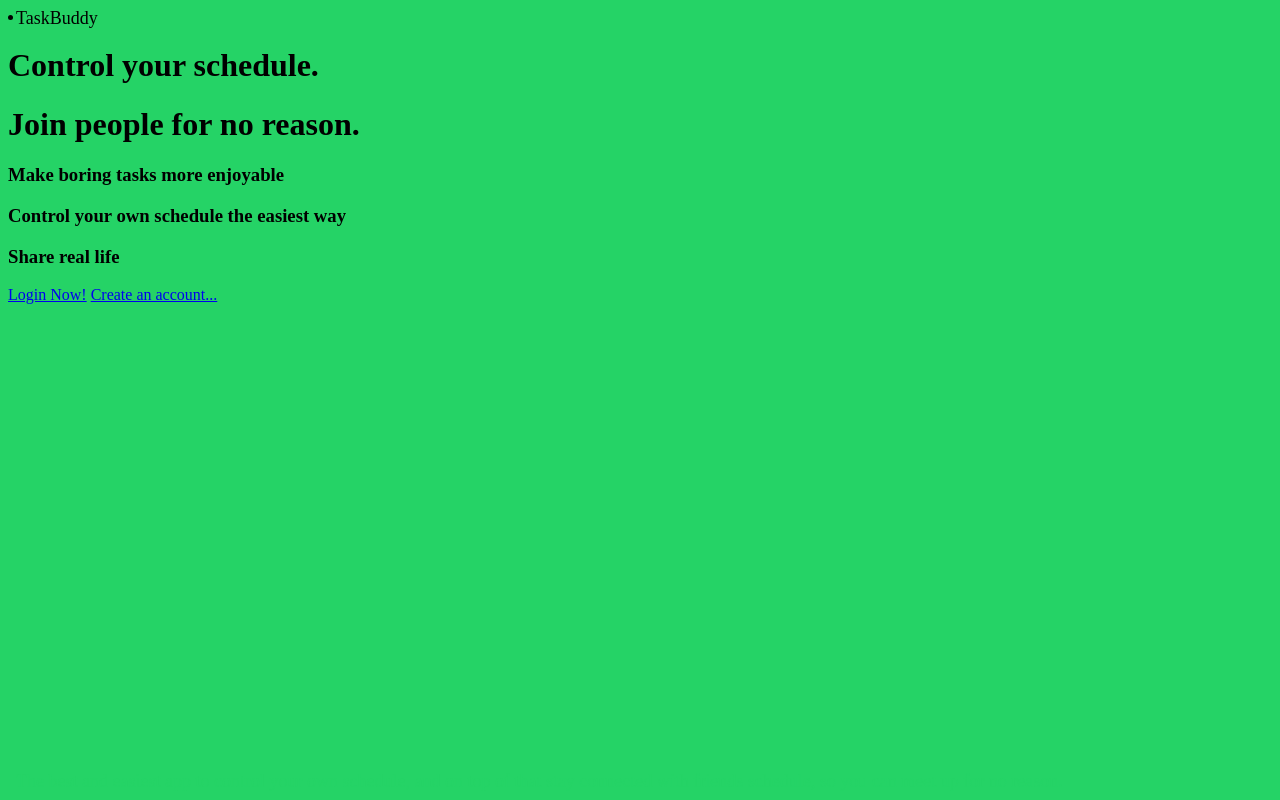
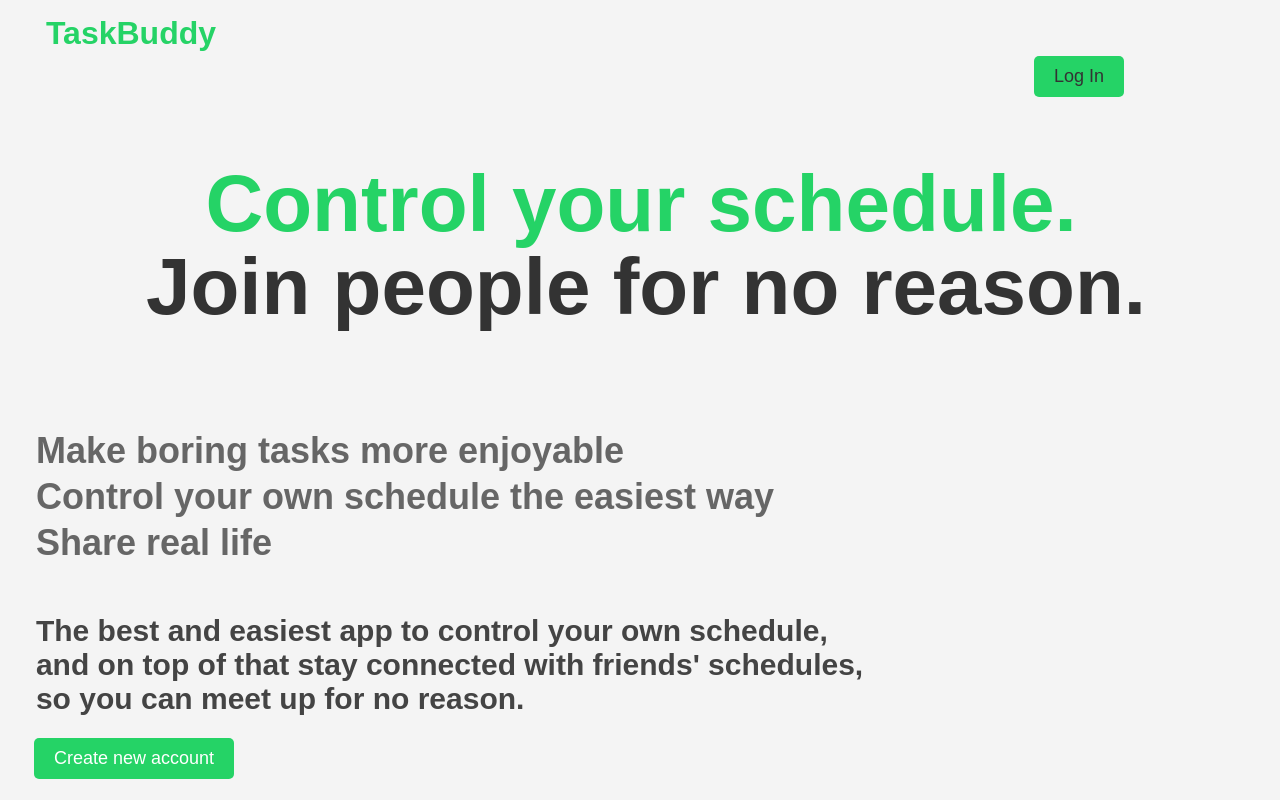
Before and after one commit to gabrielbressanelli/APPDEVII, a Django app: page / in a window 1280 px wide. Run offline with Django 4.2, Linux system fonts and the light colour scheme.

Commit message:
changes on the css, plus new index

```diff
--- a/django_projects/mysite/tasks/static/tasks/index.css
+++ /dev/null
@@ -1,29 +0,0 @@
-body {
-  background-color: #25d366;
-      }
-
-.container {
-position: relative;
-}
-
-.topleft {
-position: absolute;
-top: 8px;
-left: 16px;
-font-size: 18px;
-}
-
-.bottomleft {
-position: absolute;
-color:#25d366;
-bottom: 8px;
-left: 16px;
-font-size: 18px;
-}
-
-.tittle{
-position: center;
-color: #25d366;
-font-size: 100px;
-padding: 100 100 100 100;
-}
--- a/django_projects/mysite/tasks/static/tasks/loginstyle.css
+++ b/django_projects/mysite/tasks/static/tasks/loginstyle.css
@@ -52,7 +52,7 @@ body {
         }
 
         button:hover {
-            background-color: #25d366;
+            background-color: #128c7e;
         }
 
         .error-message {
--- /dev/null
+++ b/django_projects/mysite/tasks/static/tasks/open.css
@@ -0,0 +1,89 @@
+body {
+    font-family: 'Arial', sans-serif;
+    background-color: #f4f4f4; /* Light gray background */
+    margin: 0;
+    padding: 0;
+    display: flex;
+    flex-direction: column;
+    align-items: center;
+    justify-content: center;
+    height: 100vh; /* Full viewport height */
+  }
+
+.container {
+    max-width: 100%;
+    margin: 1; /* Center container horizontally */
+}
+
+.logo {
+    font-size: 32px;
+    font-weight: bold;
+    color: #25d366; /* TaskBuddy color */
+    padding: 10px 1px 1px 12px;
+    line-height: 4px;
+}
+
+.feature-title {
+    font-size: 80px;
+    font-weight: bold;
+    padding: 30px 10px 2px 12px;
+    text-align: center;
+    line-height: 45px;
+    color: #25d366; /* TaskBuddy color */
+}
+
+.feature-title2 {
+    font-size: 80px;
+    font-weight: bold;
+    padding: 1px 100px 100px 12px;
+    text-align: center;
+    line-height: 10px;
+    margin-left: 100px;
+    color: #333; /* Dark color */
+}
+
+.feature-description {
+    font-size: 36px;
+    color: #666; /* Medium gray color */
+    line-height: 10px;
+    padding-left: 2px;
+
+}
+
+.app-description {
+    font-size: 30px;
+    color: #444; /* Slightly darker gray color */
+    margin: 2px;
+    padding-top: 30px;
+}
+
+.create-button {
+    display: inline-block;
+    padding: 10px 20px;
+    font-size: 18px;
+    text-align: center;
+    text-decoration: none;
+    color: #fff;
+    background-color: #25d366; /* TaskBuddy color */
+    border-radius: 5px;
+    margin-top: 20px;
+}
+
+.create-button1 {
+    display: inline-block;
+    padding: 10px 20px;
+    font-size: 18px;
+    text-align: center;
+    text-decoration: none;
+    color: #333;
+    background-color: #25d366; /* TaskBuddy color */
+    border-radius: 5px;
+    margin-top: 20px;
+    margin-left: 1000px;
+}
+.create-button:hover {
+    background-color: #128c7e; /* Darker green on hover */
+}
+.create-button1:hover {
+    background-color: #128c7e; /* Darker green on hover */
+}
--- a/django_projects/mysite/tasks/templates/tasks/index.html
+++ b/django_projects/mysite/tasks/templates/tasks/index.html
@@ -4,33 +4,30 @@
 <head>
     <title>TaskBuddy</title>
     {% load static %}
-    <link rel="stylesheet" type="text/css" href="{% static 'tasks/index.css' %}">
+    <link rel="stylesheet" type="text/css" href="{% static 'tasks/open.css' %}">
 </head>
 <body>
-    <div class="postion">
-    <div class="topleft">TaskBuddy</div>
+
+    <div class="container">
+        <div class="logo">TaskBuddy</div>
+        <a class='create-button1' href="{% url 'login' %}">Log In</a>
+
+        <h1 class="feature-title">Control your schedule.</h1>
+        <h1 class="feature-title2">Join people for no reason.</h1>
+
+        <h3 class="feature-description">Make boring tasks more enjoyable</h3>
+        <h3 class="feature-description">Control your own schedule the easiest way</h3>
+        <h3 class="feature-description">Share real life</h3>
+
+        <h4 class="app-description">
+            The best and easiest app to control your own schedule,<br>
+            and on top of that stay connected with friends' schedules, <br>
+            so you can meet up for no reason.<br>
+        </h4>
+
+
+
+        <a class='create-button' href="{% url 'register' %}">Create new account</a>
     </div>
-
-    <li></li>
-
-    <h1 class="'tittle">Control your schedule.</h1>
-    <h1 class="tittleb">Join people for no reason.</h1>
-
-    <h3 class="explain">Make boring tasks more enjoyable</h3>
-    <h3 class="explain">Control your own schedule the easiest way</h3>
-    <h3 class="explain">Share real life</h3>
-
-    <div class="postion">
-    <div class="bottomleft">
-        The best and easiest app to control your own schedule,
-        and on top of that stay connected with friends schedule,
-        so you can meet up for no reason.
-    </div>
-    </div>
-
-    <a class='create' href="{% url 'login' %}">Login Now!</a>
-
-    <a class='create' href="{% url 'register' %}">Create an account...<a>
-
 </body>
 </html>
--- a/django_projects/mysite/tasks/templates/tasks/login.html
+++ b/django_projects/mysite/tasks/templates/tasks/login.html
@@ -1,15 +1,14 @@
 <!-- tasks/login.html -->
 <!DOCTYPE html>
-<html>
+<html lang="en">
 <head>
     <title>Login</title>
     {% load static %}
     <link rel="stylesheet" type="text/css" href="{% static 'tasks/loginstyle.css' %}">
 </head>
-</head>
 <body>
     <div class="container">
-        <h1 class="app-name">TaskBuddy</h1>
+        <h1 class="app-name" href="{% url 'index' %}">TaskBuddy</h1>
         <h2>Login</h2>
         <form method="post">
             {% csrf_token %}
--- a/django_projects/mysite/tasks/templates/tasks/task_list.html
+++ b/django_projects/mysite/tasks/templates/tasks/task_list.html
@@ -23,7 +23,6 @@
 </ul>
         <a href="{% url 'add_task' %}"><button type="submit">Add Task</button></a>
     </div>
-    <!-- Add this line at the end of the body section -->
     <script src="{% static 'tasks/script.js' %}"></script>
 </body>
 </html>
--- a/django_projects/mysite/tasks/urls.py
+++ b/django_projects/mysite/tasks/urls.py
@@ -1,6 +1,6 @@
 # tasks/urls.py
 from django.urls import path
-from .views import register_view, task_list, add_task, login_view, logout_view, delete_task, index_view
+from .views import register_view, task_list, add_task, login_view, logout_view, delete_task, index_view, calendar_view
 
 urlpatterns = [
     path('', index_view, name='index'),
@@ -10,5 +10,6 @@ urlpatterns = [
     path('register/', register_view, name='register'),
     path('logout/', logout_view, name='logout'),
     path('delete/<int:task_id>/', delete_task, name='delete_task'),
+    path('calendar/', calendar_view, name='calendar')
 
 ]
--- a/django_projects/mysite/tasks/views.py
+++ b/django_projects/mysite/tasks/views.py
@@ -68,3 +68,6 @@ def delete_task(request, task_id):
 
 def index_view(request):
     return render(request, 'tasks/index.html')
+
+def calendar_view(request):
+    return render(request,'tasks/calendar.html')
```
Also changed, not shown: django_projects/mysite/tasks/static/tasks/calendarscript.js (added, +82 -0 lines), django_projects/mysite/tasks/static/tasks/calendarstyle.css (added, +41 -0 lines), django_projects/mysite/tasks/templates/tasks/calendar.html (added, +40 -0 lines), django_projects/mysite/db.sqlite3.
